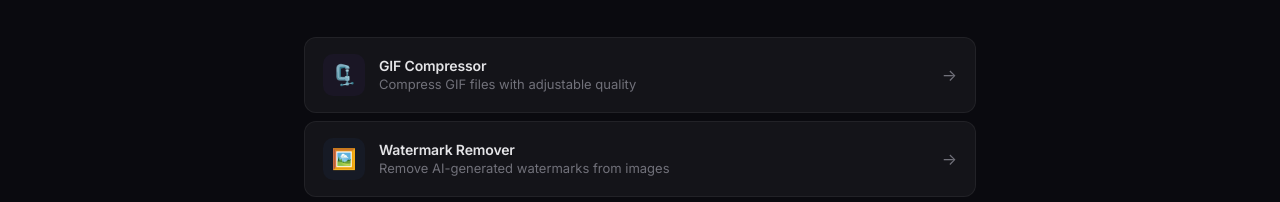
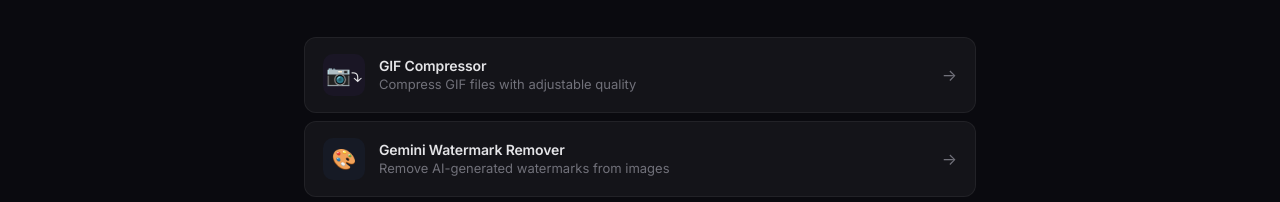
Before and after one commit to Smit-FinAi/Small-Tools, a plain HTML site: page index.html in a window 1280 px wide. Shown: the part 168-370 px from the top of the page. Drawn offline with Linux system fonts and the light colour scheme.

Commit message:
Update index.html

```diff
--- a/index.html
+++ b/index.html
@@ -124,8 +124,8 @@
 
   <script>
     const tools = [
-      { emoji: '🗜️', name: 'GIF Compressor', desc: 'Compress GIF files with adjustable quality', path: './GIF-Compressor/', bg: '#1a1625' },
-      { emoji: '🖼️', name: 'Watermark Remover', desc: 'Remove AI-generated watermarks from images', path: './Gemini-Watermark-Remover/', bg: '#161a25' },
+      { emoji: '📷⤵', name: 'GIF Compressor', desc: 'Compress GIF files with adjustable quality', path: './GIF-Compressor/', bg: '#1a1625' },
+      { emoji: '🎨', name: 'Gemini Watermark Remover', desc: 'Remove AI-generated watermarks from images', path: './Gemini-Watermark-Remover/', bg: '#161a25' },
       { emoji: '📜', name: 'LexDraft', desc: 'Generate professional legal agreements as PDF', path: './Professional-Agreement-Generator/', bg: '#1a1915' },
       { emoji: '📈', name: 'Stock Calculator', desc: 'Calculate average stock prices with brokerage', path: './avg-stock-calculator/', bg: '#151a20' },
       { emoji: '📄', name: 'PDF Factory', desc: '40+ PDF tools — merge, split, compress, convert', path: './pdf-factory/', bg: '#15191a' },
```
